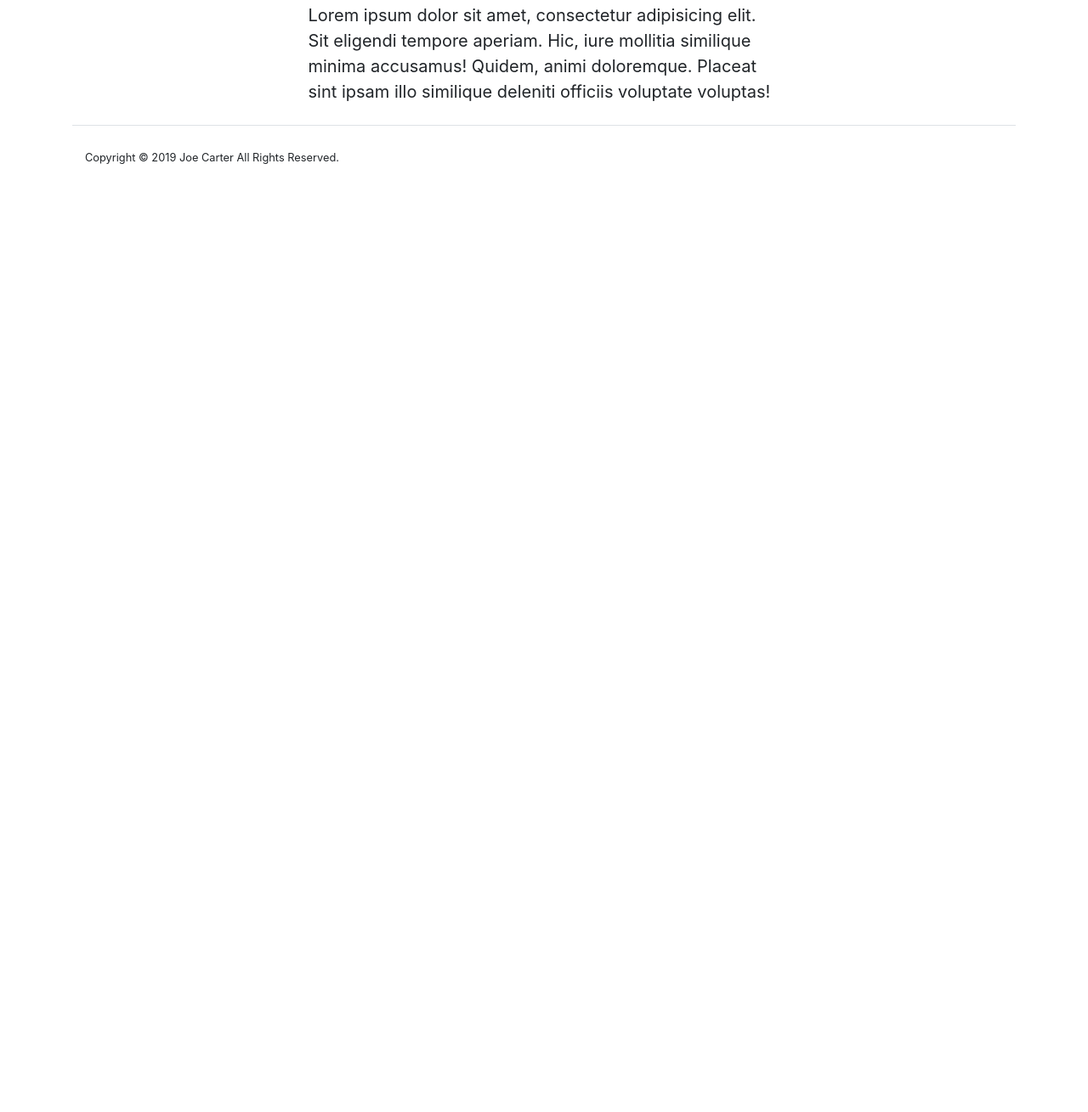
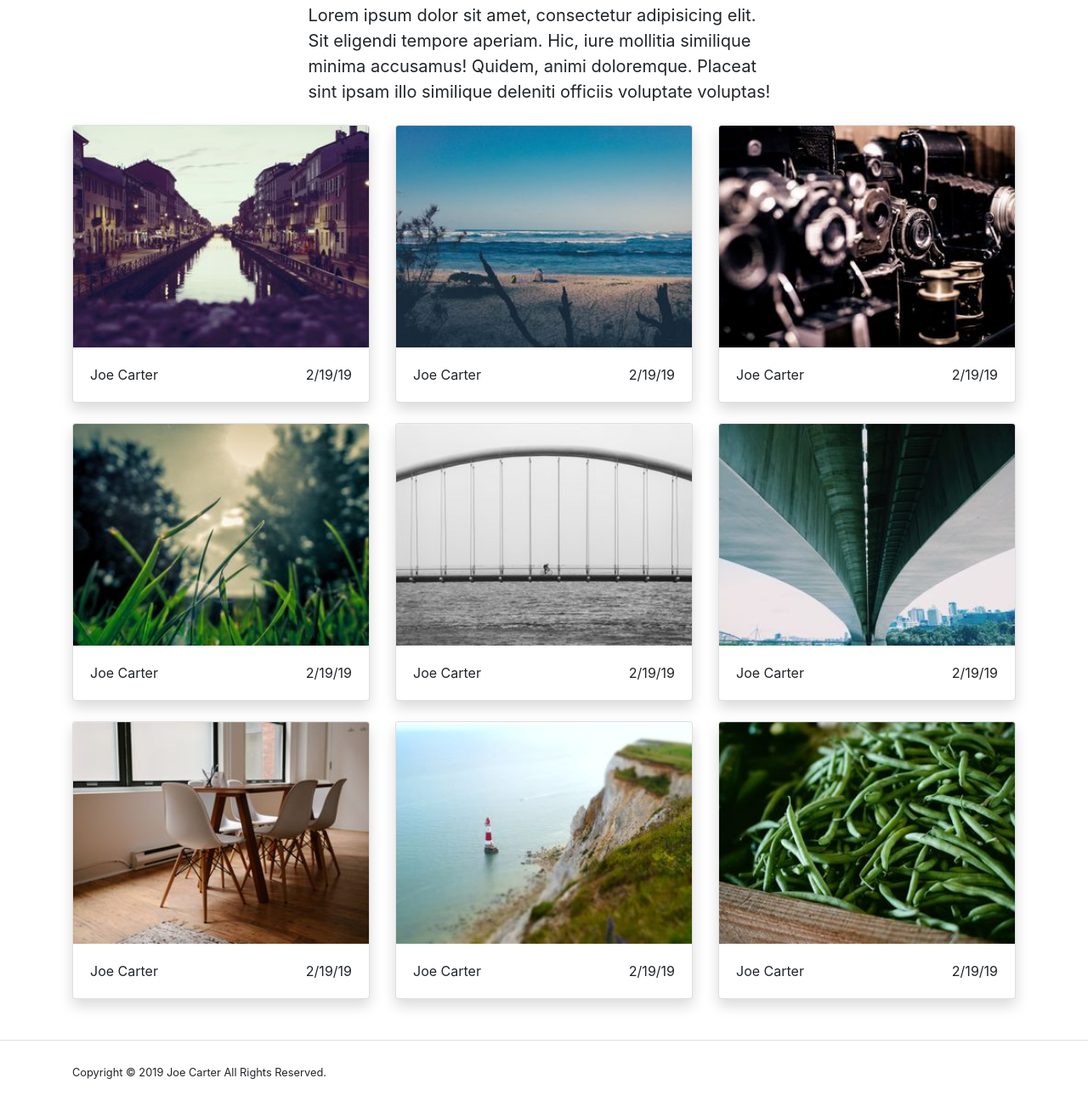
Before and after one commit to JO-E32/bootstrap_exercise, a plain HTML site: page index.html in a window 1280 px wide. Shown: the part 717-2026 px from the top of the page at 85% size. Before the commit the page ends 953 px from the top, so only its background shows below. Drawn offline with nearby package versions, Linux system fonts and the light colour scheme.

Commit message:
Added section row/images and alt tags

```diff
--- a/index.html
+++ b/index.html
@@ -40,6 +40,119 @@
 			<strong> Lorem ipsum dolor sit amet, consectetur adipisicing elit. Sit eligendi tempore aperiam. Hic, iure mollitia similique minima accusamus! Quidem, animi doloremque. Placeat sint ipsam illo similique deleniti officiis voluptate voluptas!</strong>
 		</p>
 
+		<section class="row">
+
+		<!--Card-->
+			<div class="col-md-6 col-lg-4 mb-4">
+				<article class="card shadow">
+				  <img src="assets/images/240.jpeg" class="card-img-top" alt="Canal cutting through cityscape with grey skies">
+				  <header class="card-body d-md-flex justify-content-between">
+				    <p class="card-title m-0">Joe Carter</p>
+				    <p class="card-title m-0">2/19/19</p>
+				  </header>
+				</article>
+			</div>
+		<!-- End Card -->
+
+		<!--Card-->
+			<div class="col-md-6 col-lg-4 mb-4">
+				<article class="card shadow">
+				  <img src="assets/images/download.jpeg" class="card-img-top" alt="View of waves crashing at beach, low light">
+				  <header class="card-body d-md-flex justify-content-between">
+				    <p class="card-title m-0">Joe Carter</p>
+				    <p class="card-title m-0">2/19/19</p>
+				  </header>
+				</article>
+			</div>
+		<!-- End Card -->
+
+		<!--Card-->
+			<div class="col-md-6 col-lg-4 mb-4">
+				<article class="card shadow">
+				  <img src="assets/images/download (1).jpeg" class="card-img-top" alt="close up of antique camera">
+				  <header class="card-body d-md-flex justify-content-between">
+				    <p class="card-title m-0">Joe Carter</p>
+				    <p class="card-title m-0">2/19/19</p>
+				  </header>
+				</article>
+			</div>
+		<!-- End Card -->
+
+		<!--Card-->
+			<div class="col-md-6 col-lg-4 mb-4">
+				<article class="card shadow">
+				  <img src="assets/images/download (2).jpeg" class="card-img-top" alt="blades of grass at a low angle">
+				  <header class="card-body d-md-flex justify-content-between">
+				    <p class="card-title m-0">Joe Carter</p>
+				    <p class="card-title m-0">2/19/19</p>
+				  </header>
+				</article>
+			</div>
+		<!-- End Card -->
+
+		<!--Card-->
+			<div class="col-md-6 col-lg-4 mb-4">
+				<article class="card shadow">
+				  <img src="assets/images/download (3).jpeg" class="card-img-top" alt="black and white image of suspension bridge with cyclist crossing">
+				  <header class="card-body d-md-flex justify-content-between">
+				    <p class="card-title m-0">Joe Carter</p>
+				    <p class="card-title m-0">2/19/19</p>
+				  </header>
+				</article>
+			</div>
+		<!-- End Card -->
+
+		<!--Card-->
+			<div class="col-md-6 col-lg-4 mb-4">
+				<article class="card shadow">
+				  <img src="assets/images/download (4).jpeg" class="card-img-top" alt="underneath bridge with cityscape in background">
+				  <header class="card-body d-md-flex justify-content-between">
+				    <p class="card-title m-0">Joe Carter</p>
+				    <p class="card-title m-0">2/19/19</p>
+				  </header>
+				</article>
+			</div>
+		<!-- End Card -->
+
+		<!--Card-->
+			<div class="col-md-6 col-lg-4 mb-4">
+				<article class="card shadow">
+				  <img src="assets/images/download (5).jpeg" class="card-img-top" alt="naturally lit dinner/work table, in apartment">
+				  <header class="card-body d-md-flex justify-content-between">
+				    <p class="card-title m-0">Joe Carter</p>
+				    <p class="card-title m-0">2/19/19</p>
+				  </header>
+				</article>
+			</div>
+		<!-- End Card -->
+
+		<!--Card-->
+			<div class="col-md-6 col-lg-4 mb-4">
+				<article class="card shadow">
+				  <img src="assets/images/download (6).jpeg" class="card-img-top" alt="green sea-side cliffs with lighthouse in background">
+				  <header class="card-body d-md-flex justify-content-between">
+				    <p class="card-title m-0">Joe Carter</p>
+				    <p class="card-title m-0">2/19/19</p>
+				  </header>
+				</article>
+			</div>
+		<!-- End Card -->
+
+		<!--Card-->
+			<div class="col-md-6 col-lg-4 mb-4">
+				<article class="card shadow">
+				  <img src="assets/images/download (7).jpeg" class="card-img-top" alt="closeup of green beans in a crate">
+				  <header class="card-body d-md-flex justify-content-between">
+				    <p class="card-title m-0">Joe Carter</p>
+				    <p class="card-title m-0">2/19/19</p>
+				  </header>
+				</article>
+			</div>
+		<!-- End Card -->
+
+		</section>
+	</main>
+
 
 	<footer class="border-top mt-4">
 		<div class="container py-4">
```
Also changed, not shown: 2 other files.
